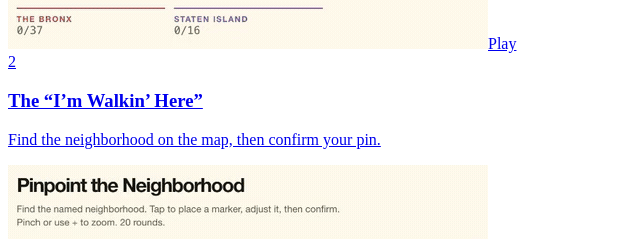
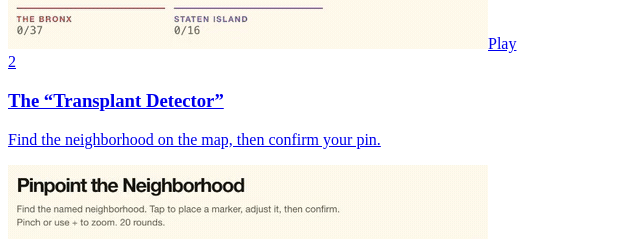
Before and after one commit to josephruocco/nyc-quiz, a plain HTML site: page index.html in a window 1280 px wide. Shown: the part 2180-2419 px from the top of the page, 0-640 px from the left. Drawn offline with Linux system fonts and the light colour scheme.

Commit message:
Rename quiz two to The Transplant Detector

```diff
--- a/index.html
+++ b/index.html
@@ -18,7 +18,7 @@
 <section class="game-section" aria-labelledby="games-title"><div class="section-heading"><h2 id="games-title">Pick your challenge.</h2><button class="preview-toggle" type="button" aria-pressed="false" hidden>Pause previews</button></div>
 <div class="games">
 <a class="game" href="fill-the-map.html" style="--card:#f4c433;--ink:#171917"><div class="card-top"><span class="route-bullet">1</span><h3 class="game-tag">The “Fuhgeddaboudit”</h3></div><div class="card-copy"><p>Type neighborhood names to fill in the map.</p></div><picture class="game-preview"><source media="(prefers-reduced-motion: reduce)" srcset="gameplay/fill-the-map.jpg"><img src="gameplay/fill-the-map.gif" data-animation="gameplay/fill-the-map.gif" data-still="gameplay/fill-the-map.jpg" width="480" height="610" loading="lazy" decoding="async" alt="Fill In the Map gameplay preview"></picture><span class="play-label">Play</span></a>
-<a class="game" href="pinpoint.html" style="--card:#007c65;--ink:#fff9e9"><div class="card-top"><span class="route-bullet">2</span><h3 class="game-tag">The “I’m Walkin’ Here”</h3></div><div class="card-copy"><p>Find the neighborhood on the map, then confirm your pin.</p></div><picture class="game-preview"><source media="(prefers-reduced-motion: reduce)" srcset="gameplay/pinpoint.jpg"><img src="gameplay/pinpoint.gif" data-animation="gameplay/pinpoint.gif" data-still="gameplay/pinpoint.jpg" width="480" height="610" loading="lazy" decoding="async" alt="Pinpoint the Neighborhood gameplay preview"></picture><span class="play-label">Play</span></a>
+<a class="game" href="pinpoint.html" style="--card:#007c65;--ink:#fff9e9"><div class="card-top"><span class="route-bullet">2</span><h3 class="game-tag">The “Transplant Detector”</h3></div><div class="card-copy"><p>Find the neighborhood on the map, then confirm your pin.</p></div><picture class="game-preview"><source media="(prefers-reduced-motion: reduce)" srcset="gameplay/pinpoint.jpg"><img src="gameplay/pinpoint.gif" data-animation="gameplay/pinpoint.gif" data-still="gameplay/pinpoint.jpg" width="480" height="610" loading="lazy" decoding="async" alt="Pinpoint the Neighborhood gameplay preview"></picture><span class="play-label">Play</span></a>
 <a class="game" href="subway.html" style="--card:#ff6138;--ink:#171917"><div class="card-top"><span class="route-bullet">3</span><h3 class="game-tag">The “Stand Clear of the Closing Doors”</h3></div><div class="card-copy"><p>Find the train’s route on the map, then confirm your pick.</p></div><picture class="game-preview"><source media="(prefers-reduced-motion: reduce)" srcset="gameplay/subway.jpg"><img src="gameplay/subway.gif" data-animation="gameplay/subway.gif" data-still="gameplay/subway.jpg" width="480" height="610" loading="lazy" decoding="async" alt="Pinpoint the Line gameplay preview"></picture><span class="play-label">Play</span></a>
 <a class="game" href="which-train.html" style="--card:#3573d6;--ink:#fff9e9"><div class="card-top"><span class="route-bullet">4</span><h3 class="game-tag">The “Serial Schlepper”</h3></div><div class="card-copy"><p>Pick every train that stops at the station.</p></div><picture class="game-preview"><source media="(prefers-reduced-motion: reduce)" srcset="gameplay/which-train.jpg"><img src="gameplay/which-train.gif" data-animation="gameplay/which-train.gif" data-still="gameplay/which-train.jpg" width="480" height="610" loading="lazy" decoding="async" alt="Which Train? gameplay preview"></picture><span class="play-label">Play</span></a>
 <a class="game" href="name-them-all.html" style="--card:#ac83cd;--ink:#171917"><div class="card-top"><span class="route-bullet">5</span><h3 class="game-tag">The “City That Never Sleeps”</h3></div><div class="card-copy"><p>Type as many neighborhood names as you can.</p></div><picture class="game-preview"><source media="(prefers-reduced-motion: reduce)" srcset="gameplay/name-them-all.jpg"><img src="gameplay/name-them-all.gif" data-animation="gameplay/name-them-all.gif" data-still="gameplay/name-them-all.jpg" width="480" height="610" loading="lazy" decoding="async" alt="Name Every Neighborhood gameplay preview"></picture><span class="play-label">Play</span></a>
```
